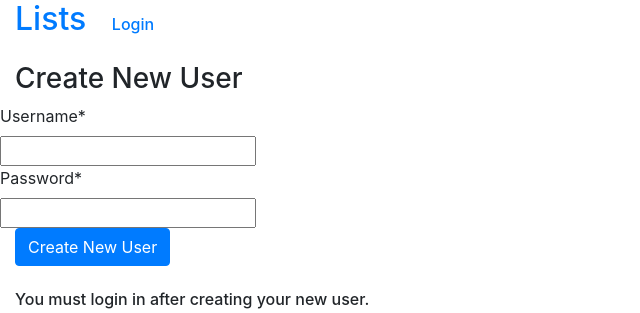
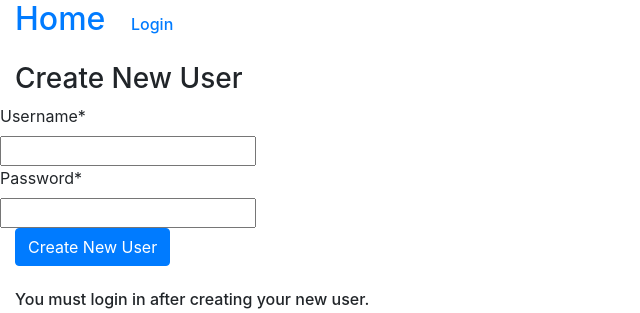
Before and after one commit to lucasheilman/lucasheilman-site, a Django app: page /new_user in a window 1280 px wide. Shown: the top 313 px of the page, without its empty margins (0-640 px from the left). Run offline with Django 3.2, Linux system fonts and the light colour scheme; some libraries are stand-ins or nearby versions.

Commit message:
change home button

```diff
--- a/website/templates/website/base.html
+++ b/website/templates/website/base.html
@@ -1,23 +1,27 @@
 <!doctype html>
 <html lang="en">
+
 <head>
   <meta charset="utf-8">
   <meta name="viewport" content="width=device-width, initial-scale=1, shrink-to-fit=no">
-  <link rel="stylesheet" href="https://stackpath.bootstrapcdn.com/bootstrap/4.1.3/css/bootstrap.min.css" integrity="sha384-MCw98/SFnGE8fJT3GXwEOngsV7Zt27NXFoaoApmYm81iuXoPkFOJwJ8ERdknLPMO" crossorigin="anonymous">
+  <link rel="stylesheet" href="https://stackpath.bootstrapcdn.com/bootstrap/4.1.3/css/bootstrap.min.css"
+    integrity="sha384-MCw98/SFnGE8fJT3GXwEOngsV7Zt27NXFoaoApmYm81iuXoPkFOJwJ8ERdknLPMO" crossorigin="anonymous">
 </head>
 
 <script type="text/javascript" src="https://code.jquery.com/jquery-3.5.0.js"></script>
+
 <body>
   <div class="container" style="margin: initial;">
-  	<h2 style="display: inline"> <a href="/lists"> Lists </a></h2>
+    <h2 style="display: inline"> <a href="/lists"> Home </a></h2>
     {% if user.is_authenticated %}
-      <h6 style="display: inline"> &nbsp &nbsp User: {{ user.get_username }}</h6>
-      <h6 style="display: inline"><a href="{% url 'logout'%}"> &nbsp Logout</a></h6>
+    <h6 style="display: inline"> &nbsp &nbsp User: {{ user.get_username }}</h6>
+    <h6 style="display: inline"><a href="{% url 'logout'%}"> &nbsp Logout</a></h6>
     {% else %}
-      <h6 style="display: inline"><a href="{% url 'login'%}"> &nbsp &nbsp Login</a></h6>
+    <h6 style="display: inline"><a href="{% url 'login'%}"> &nbsp &nbsp Login</a></h6>
     {% endif %}
     {% block content %}
     {% endblock %}
   </div>
 </body>
+
 </html>
```
